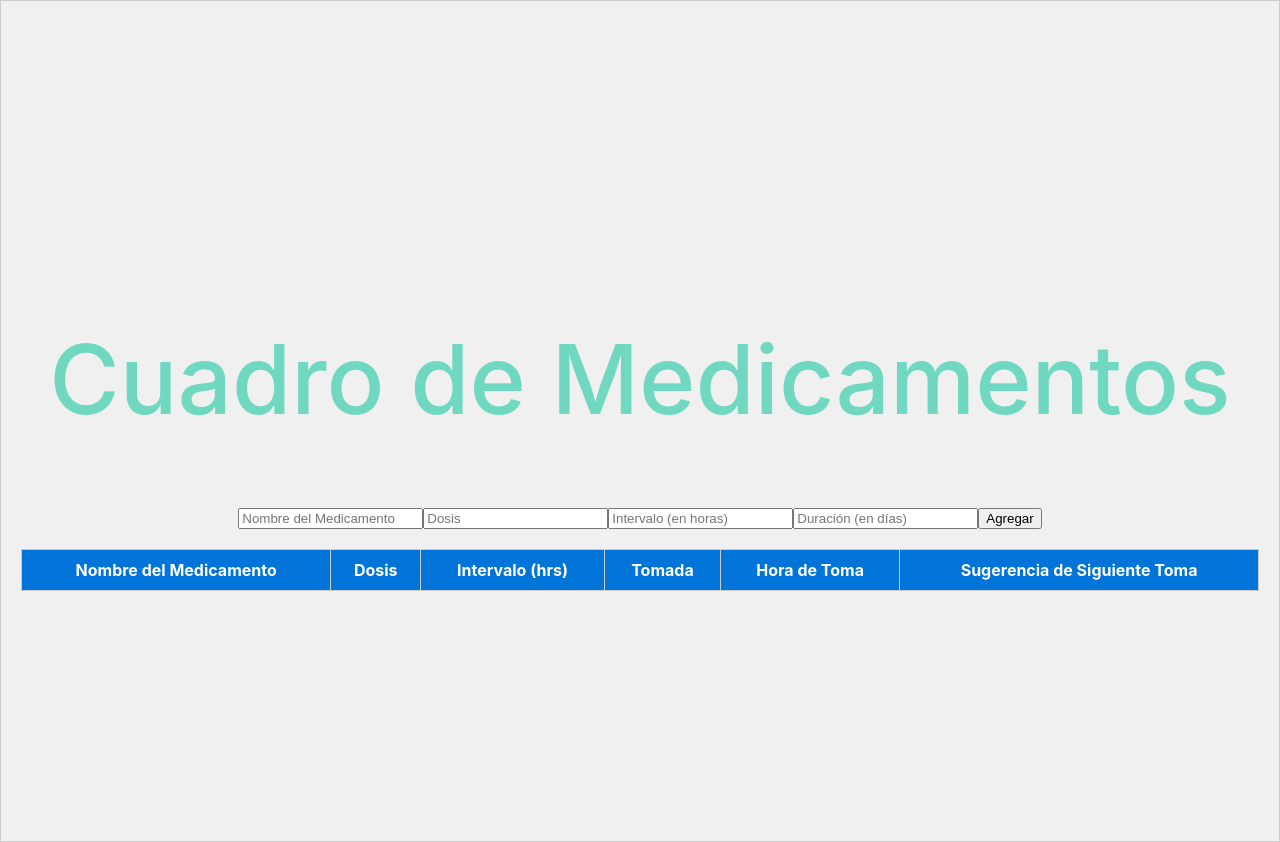
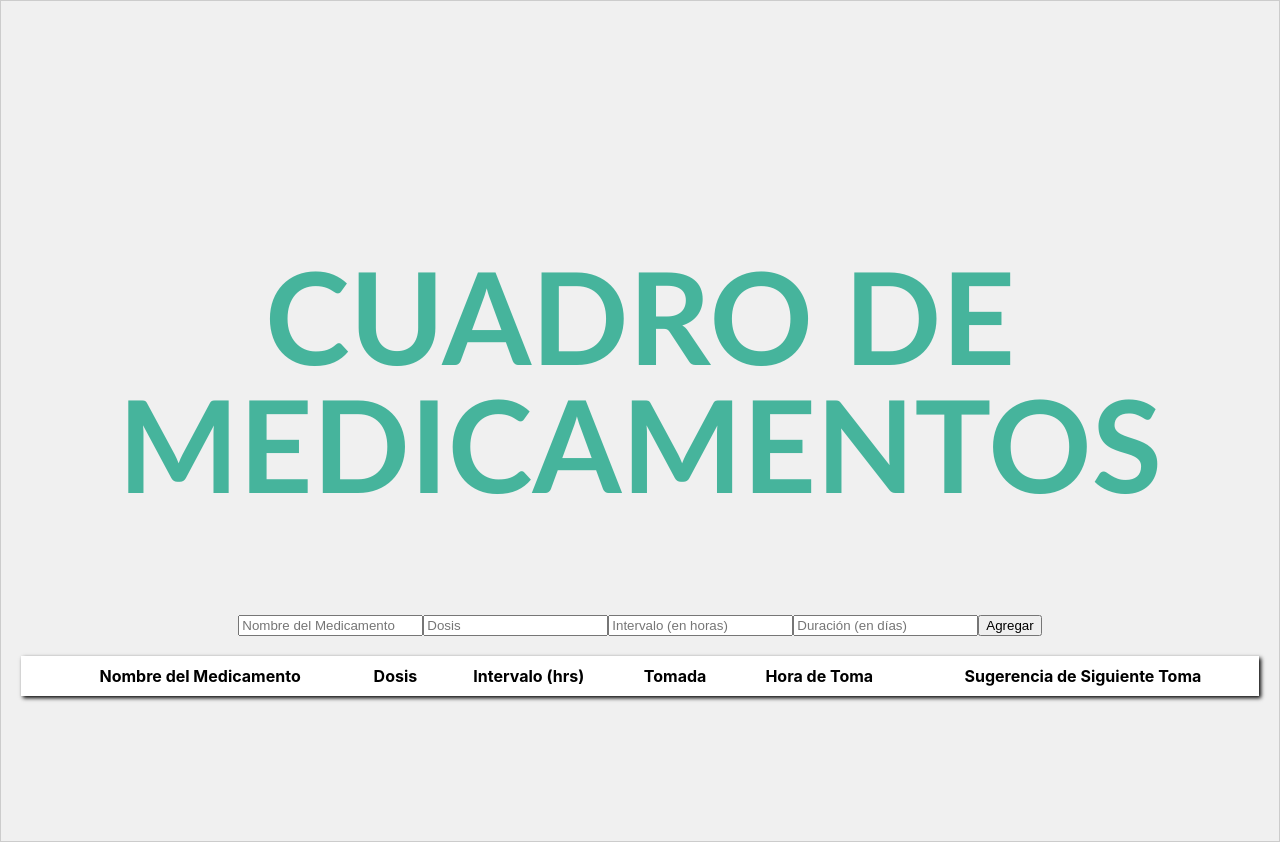
Before and after one commit to keniaescamilla/villita, a React (Create React App) app: page /MedicationTable in a window 1280 px wide. Built offline with nearby package versions, Linux system fonts and the light colour scheme.

Commit message:
estilazos

```diff
--- a/src/paginas/Medication.js
+++ b/src/paginas/Medication.js
@@ -87,7 +87,7 @@ function MedicationTable() {
 
     return (
         <div className="login-card">
-            <h2>Cuadro de Medicamentos</h2>
+            <h2>CUADRO DE MEDICAMENTOS</h2>
             <form className="medication-form">
                 <input
                     type="text"
@@ -121,6 +121,7 @@ function MedicationTable() {
             <table className="medication-table">
                 <thead>
                     <tr>
+                    <th></th>
                         <th>Nombre del Medicamento</th>
                         <th>Dosis</th>
                         <th>Intervalo (hrs)</th>
@@ -132,6 +133,7 @@ function MedicationTable() {
                 <tbody>
                     {medications.map((medication, index) => (
                         <tr key={index}>
+                            <td>{<img src="https://cdn-icons-png.flaticon.com/512/4503/4503242.png" alt="" />}</td>
                             <td>{medication.name}</td>
                             <td>{medication.dose}</td>
                             <td>{medication.interval}</td>
--- a/src/paginas/login.css
+++ b/src/paginas/login.css
@@ -6,40 +6,44 @@ body{
     flex-direction: column;
     align-items: center;
     justify-content: center;
-    height: 100vh; /* Ajusta la altura según tus necesidades */
+    height: 100vh;
     text-align: center;
-    background-color: #f0f0f0; /* Cambia el color de fondo según tus preferencias */
-    border: 1px solid #ccc; /* Agrega un borde según tus preferencias */
-    padding: 20px; /* Ajusta el espacio interno según tus preferencias */
-    box-shadow: 0 4px 8px rgba(0, 0, 0, 0.2); /* Agrega una sombra según tus preferencias */
+    background-color: #f0f0f0;
+    border: 1px solid #ccc;
+    padding: 20px;
+    box-shadow:  2px 2px 4px #000000;;
+
   }
 
   h2 {
-    font-size:6em;
-   font-weight: 500;
+    font-size:8em;
+   font-weight: 700;
    line-height:1em;
    text-align: center;
-   color: #70d8c1;
+   color: #46b49c;
+   font-family:'Trebuchet MS', 'Lucida Sans Unicode', 'Lucida Grande', 'Lucida Sans', Arial, sans-serif;
   }
   img{
-    height: 200px;
-    width: 200px;
+    height: 100px;
+    width: 100px;
   }
   .medication-table {
     width: 100%;
     border-collapse: collapse;
     margin-top: 20px;
+    box-shadow:  2px 2px 4px #000000;;
 }
 
 .medication-table th, .medication-table td {
     padding: 10px;
     text-align: center;
-    border: 1px solid #ccc;
+    border: none;
 }
 
 .medication-table th {
-    background-color: #0074D9;
-    color: #fff;
+    background-color: #ffffff;
+    color: #000000;
+    border: none;
 }
 
 .medication-table tbody tr:nth-child(odd) {
```
